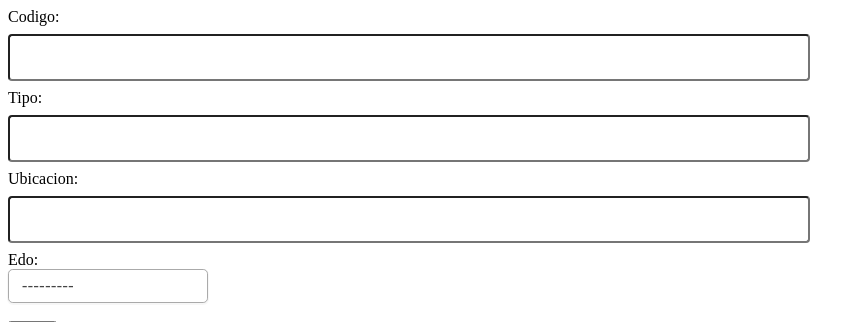
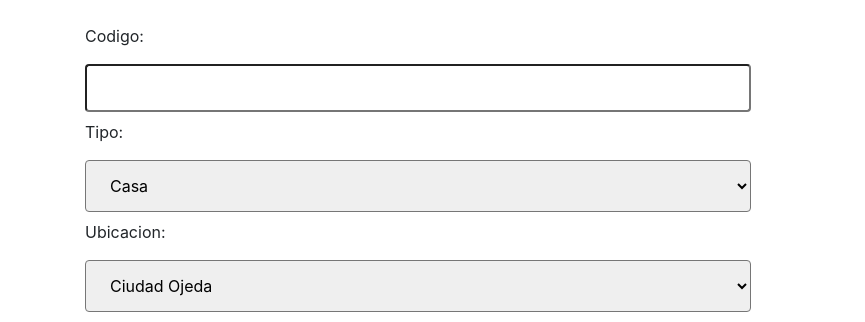
Before and after one commit to rikicop/filtpag2, a Django app: page / in a window 1280 px wide. Shown: the top 322 px of the page, without its empty margins (0-865 px from the left). Run offline with Django 3.2, Linux system fonts and the light colour scheme; data comes from the database, SQL or seed files in the repository; both versions use the stored data as it was after the commit; some libraries are stand-ins or nearby versions.

Commit message:
configuracion modelos

```diff
--- a/inmuebles/models.py
+++ b/inmuebles/models.py
@@ -1,19 +1,30 @@
 from django.db import models
 
+TODOTIPO='Casa, Apartamento, Lote ...'
+CASA = 'Casa'
+APARTAMENTO= 'Apartamento'
+LOTE = 'Lote'
+OFICINA= 'Oficina'
+
+TODOUBI='Ciudad Ojeda, Tamare...'
+OJEDA = 'Ciudad Ojeda'
+TAMARE ='Tamare'
+TIAJUANA ='Tía Juana'
+
+TODOEDO='Nuevo / Usado'
 NUEVO = 'Nuevo'
 USADO = 'Usado'
 
-GENDER_CHOICES = [
-    (NUEVO,NUEVO),
-    (USADO, USADO),
-]
+TIPO_CHOICES = [(TODOTIPO,TODOTIPO),(CASA,CASA),(APARTAMENTO, APARTAMENTO), (LOTE, LOTE), (OFICINA,OFICINA)]
+UBI_CHOICES = [(TODOUBI,TODOUBI), (OJEDA,OJEDA),(TAMARE, TAMARE),(TIAJUANA, TIAJUANA)]
+EDO_CHOICES = [(TODOEDO,TODOEDO), (NUEVO,NUEVO),(USADO, USADO),]
 
 class Inmueble(models.Model):
     codigo = models.CharField(max_length=100)
     #codigo = models.DateTimeField(auto_now_add=True)
-    tipo = models.CharField(max_length=50)
-    ubicacion = models.CharField(max_length=1000)
-    edo = models.CharField(max_length=1000, choices=GENDER_CHOICES ,blank=True)
+    tipo = models.CharField(max_length=50, choices=TIPO_CHOICES ,blank=True)
+    ubicacion = models.CharField(max_length=1000, choices=UBI_CHOICES ,blank=True)
+    edo = models.CharField(max_length=1000, choices=EDO_CHOICES ,blank=True)
     precio = models.DecimalField(max_digits=7,decimal_places=2)
     description = models.TextField()
     image = models.FileField(blank=True)
--- a/inmuebles/templates/inmuebles/base.html
+++ b/inmuebles/templates/inmuebles/base.html
@@ -1,3 +1,4 @@
+{% load static %}
 <!DOCTYPE html>
 <html lang="en">
 <head>
@@ -9,6 +10,7 @@
       integrity="sha384-Vkoo8x4CGsO3+Hhxv8T/Q5PaXtkKtu6ug5TOeNV6gBiFeWPGFN9MuhOf23Q9Ifjh"
       crossorigin="anonymous"
     >
+    <link rel="stylesheet" href="{% static 'css/main.css' %}">
     <title>Inmuebles</title>
 </head>
 <body>
@@ -20,5 +22,10 @@
         <script src="https://code.jquery.com/jquery-3.4.1.slim.min.js" integrity="sha384-J6qa4849blE2+poT4WnyKhv5vZF5SrPo0iEjwBvKU7imGFAV0wwj1yYfoRSJoZ+n" crossorigin="anonymous"></script>
         <script src="https://cdn.jsdelivr.net/npm/popper.js@1.16.0/dist/umd/popper.min.js" integrity="sha384-Q6E9RHvbIyZFJoft+2mJbHaEWldlvI9IOYy5n3zV9zzTtmI3UksdQRVvoxMfooAo" crossorigin="anonymous"></script>
         <script src="https://stackpath.bootstrapcdn.com/bootstrap/4.4.1/js/bootstrap.min.js" integrity="sha384-wfSDF2E50Y2D1uUdj0O3uMBJnjuUD4Ih7YwaYd1iqfktj0Uod8GCExl3Og8ifwB6" crossorigin="anonymous"></script>
+        <script>
+            $("#id_tipo").val('Casa')
+            $("#id_ubicacion").val('Ciudad Ojeda')
+            $("#id_edo").val('Nuevo')
+        </script>
 </body>
 </html>
--- a/inmuebles/templates/inmuebles/show_all_inmuebles_page.html
+++ b/inmuebles/templates/inmuebles/show_all_inmuebles_page.html
@@ -1,14 +1,6 @@
+{% extends 'inmuebles/base.html' %}
 {% load static %}
-<!DOCTYPE html>
-<html lang="en">
-<head>
-    <meta charset="UTF-8">
-    <meta http-equiv="X-UA-Compatible" content="IE=edge">
-    <meta name="viewport" content="width=device-width, initial-scale=1.0">
-    <link rel="stylesheet" type="text/css" href="{% static '/css/main.css' %}">
-    <title>Inmuebles</title>
-</head>
-<body>
+{% block content %}
 
     {% load inmuebles_extras %}
 
@@ -48,6 +40,4 @@
        {% endif %}
      </span>
     </div>
-
-</body>
-</html>
+    {% endblock %}
--- a/static/css/main.css
+++ b/static/css/main.css
@@ -1,7 +1,7 @@
 #id_codigo{
   display: block;
   width: 60%;
-  padding: 14px 20px;
+  padding: 10px 10px;
   margin: 8px 0;
   border-radius: 4px;
   cursor: pointer;
```
Also changed, not shown: db.sqlite3, inmuebles/migrations/0005_auto_20210328_1532.py (added), inmuebles/migrations/0006_auto_20210328_1751.py (added).
